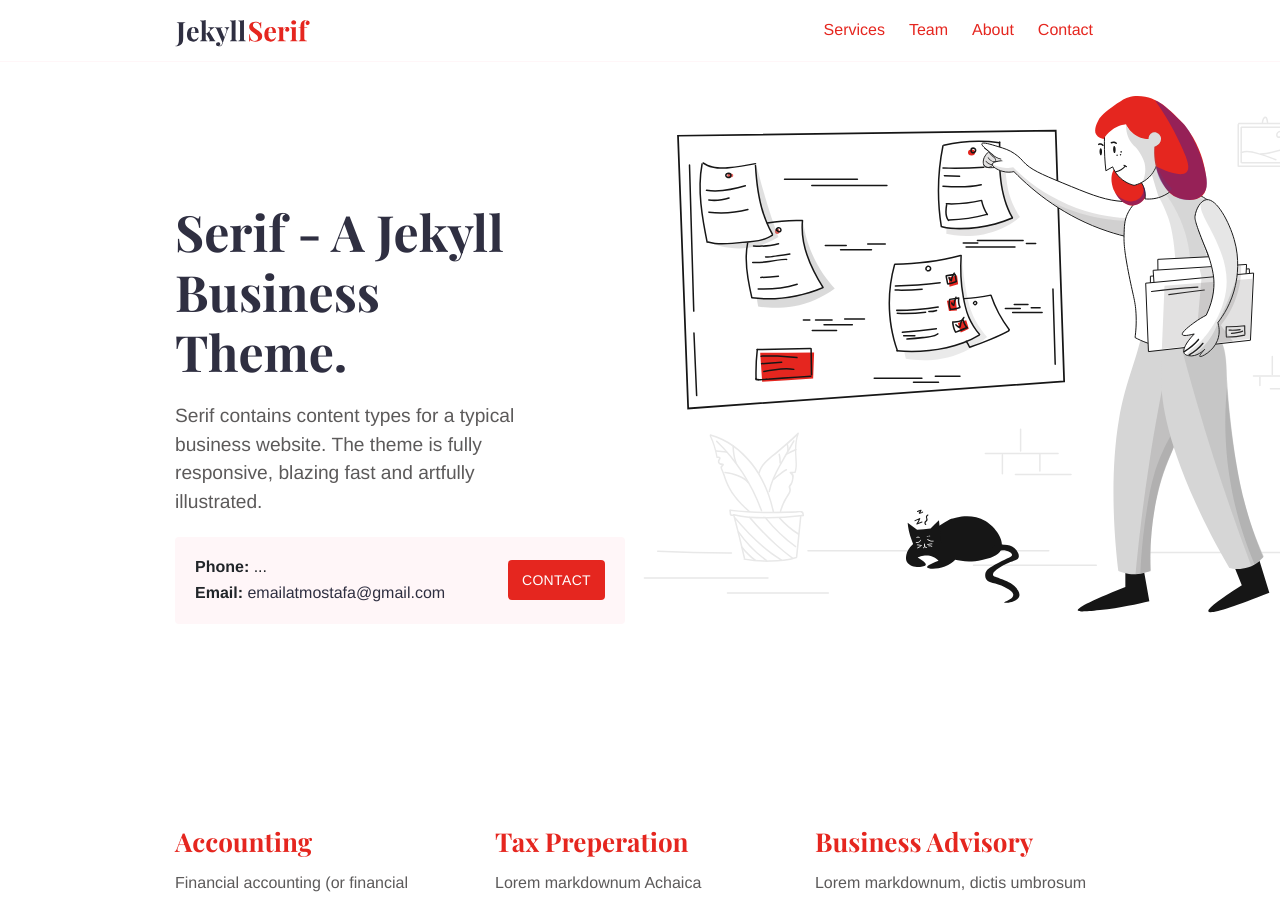
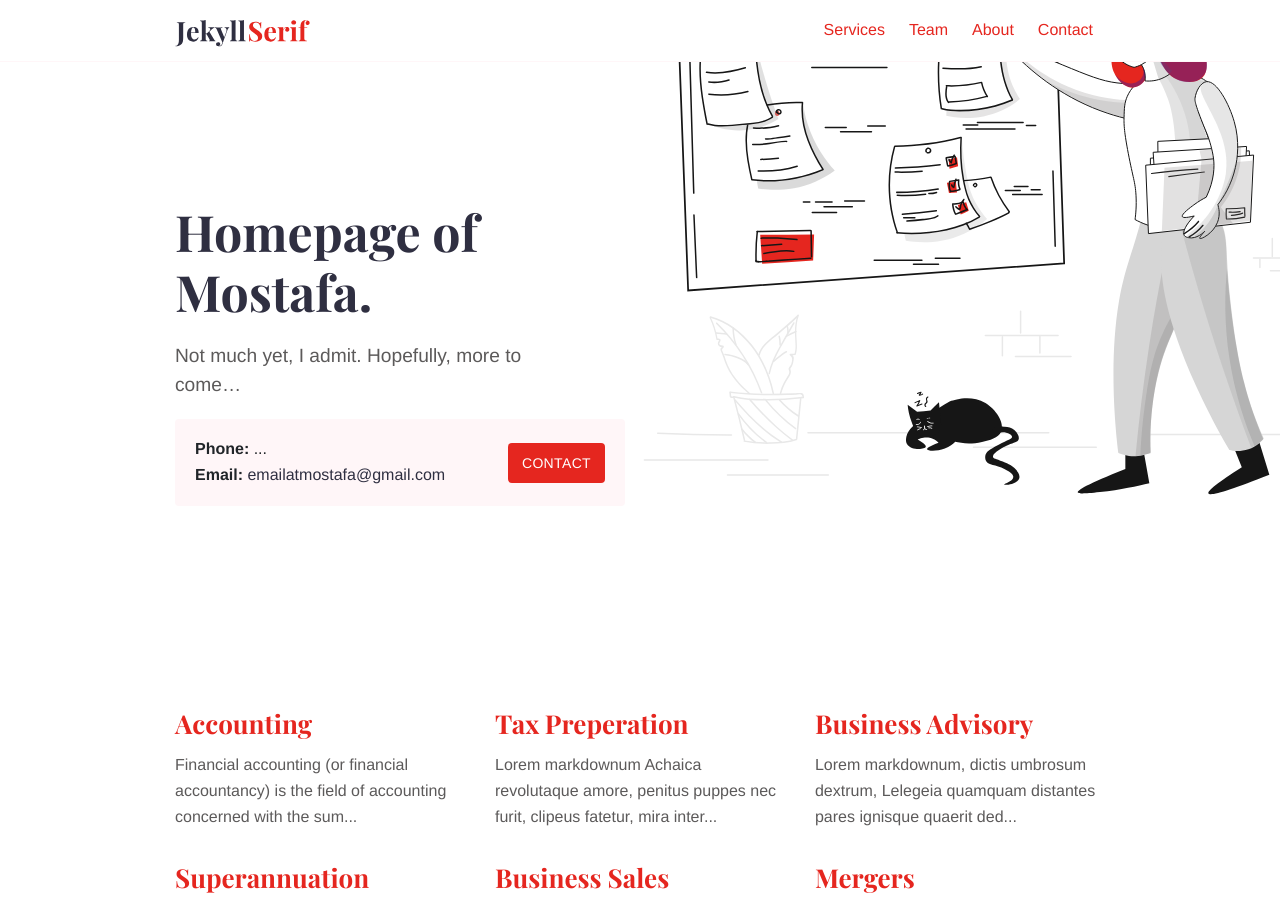
Before and after one commit to AtMostafa/AtMostafa.github.io, a Jekyll site: the page built from index.md, in a window 1280 px wide and 900 px high. Built offline with Jekyll 4.4.1, drawn with Linux system fonts in a browser that asks for light colours.

Commit message:
update home

```diff
--- a/index.md
+++ b/index.md
@@ -1,12 +1,13 @@
 ---
 layout: home
-title: Jekyll Serif Theme
-description: Jekyll Serif contains content types for a typical business website. The theme is fully responsive, blazing fast and artfully illustrated.
+title: This is Mostafa
+description: Homepage of Mostafa.
 intro_image: "images/illustrations/pointing.svg"
 intro_image_absolute: true
 intro_image_hide_on_mobile: true
 ---
 
-# Serif - A Jekyll Business Theme.
+# Homepage of Mostafa.
 
-Serif contains content types for a typical business website. The theme is fully responsive, blazing fast and artfully illustrated.
+Not much yet, I admit.
+Hopefully, more to come...
```
